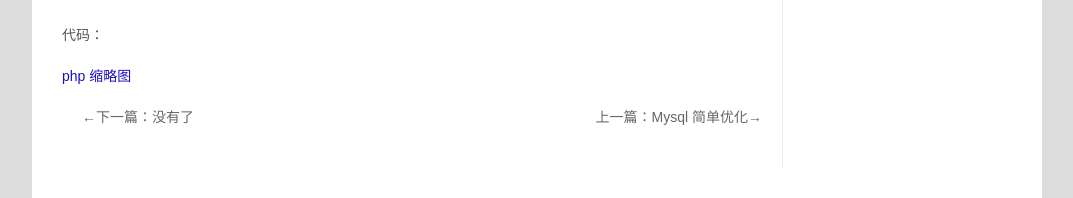
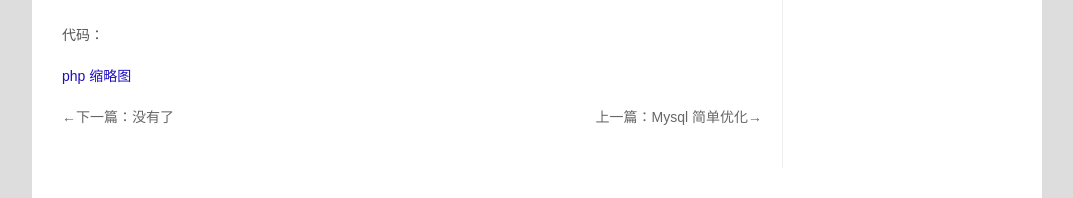
Before and after one commit to imdongyu/imdongyu.github.io, a Jekyll site: the page built from _posts/2014-05-12-three-thunb-type.md, in a window 1280 px wide. Shown: the part 1638-1836 px from the top of the page, without its empty margins (103-1176 px from the left). Built offline with Jekyll 4.4.1, drawn with Linux system fonts in a browser that asks for light colours; Markdown is read by kramdown in place of the engine named in the settings; comment, search, counter and statistics services are not loaded.

Commit message:
change
change

```diff
--- a/css/style.css
+++ b/css/style.css
@@ -65,7 +65,9 @@
 }
 
 .pager {
+  margin-top: 20px;
 	margin-bottom: 40px;
+  margin-left: 0;
 }
 .pager a {
   color: #666;
```
